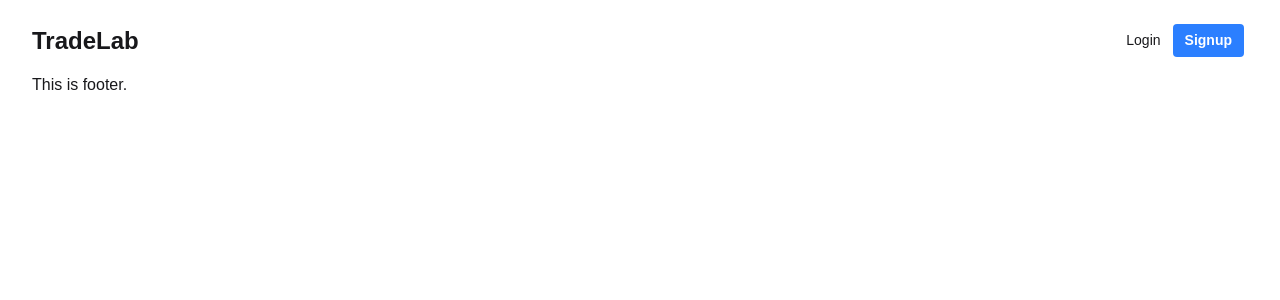
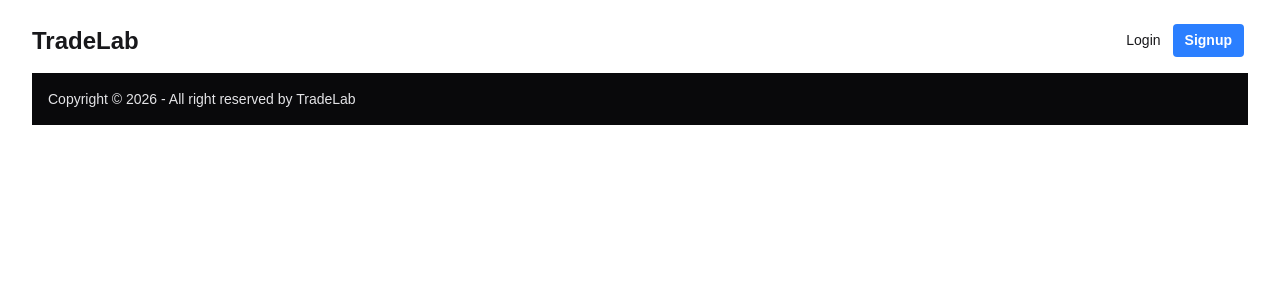
Before and after one commit to Suprio-Das/TradeLab, a React (Vite) app in the folder frontend/: page / in a window 1280 px wide. Shown: the top 300 px of the page. Built offline with nearby package versions, Linux system fonts and the light colour scheme.

Commit message:
Simple footer designed by the pre-built daisyUI component

```diff
--- a/frontend/src/Components/Footer.jsx
+++ b/frontend/src/Components/Footer.jsx
@@ -3,7 +3,24 @@ import React from 'react';
 const Footer = () => {
     return (
         <div>
-            <h1>This is footer.</h1>
+            <footer className="footer sm:footer-horizontal bg-neutral text-neutral-content items-center p-4">
+                <aside className="grid-flow-col items-center">
+                    <p>Copyright © {new Date().getFullYear()} - All right reserved by TradeLab</p>
+                </aside>
+                {/* <nav className="grid-flow-col gap-4 md:place-self-center md:justify-self-end">
+                    <a>
+                        <svg
+                            xmlns="http://www.w3.org/2000/svg"
+                            width="24"
+                            height="24"
+                            viewBox="0 0 24 24"
+                            className="fill-current">
+                            <path
+                                d="M9 8h-3v4h3v12h5v-12h3.642l.358-4h-4v-1.667c0-.955.192-1.333 1.115-1.333h2.885v-5h-3.808c-3.596 0-5.192 1.583-5.192 4.615v3.385z"></path>
+                        </svg>
+                    </a>
+                </nav> */}
+            </footer>
         </div>
     );
 };
```
